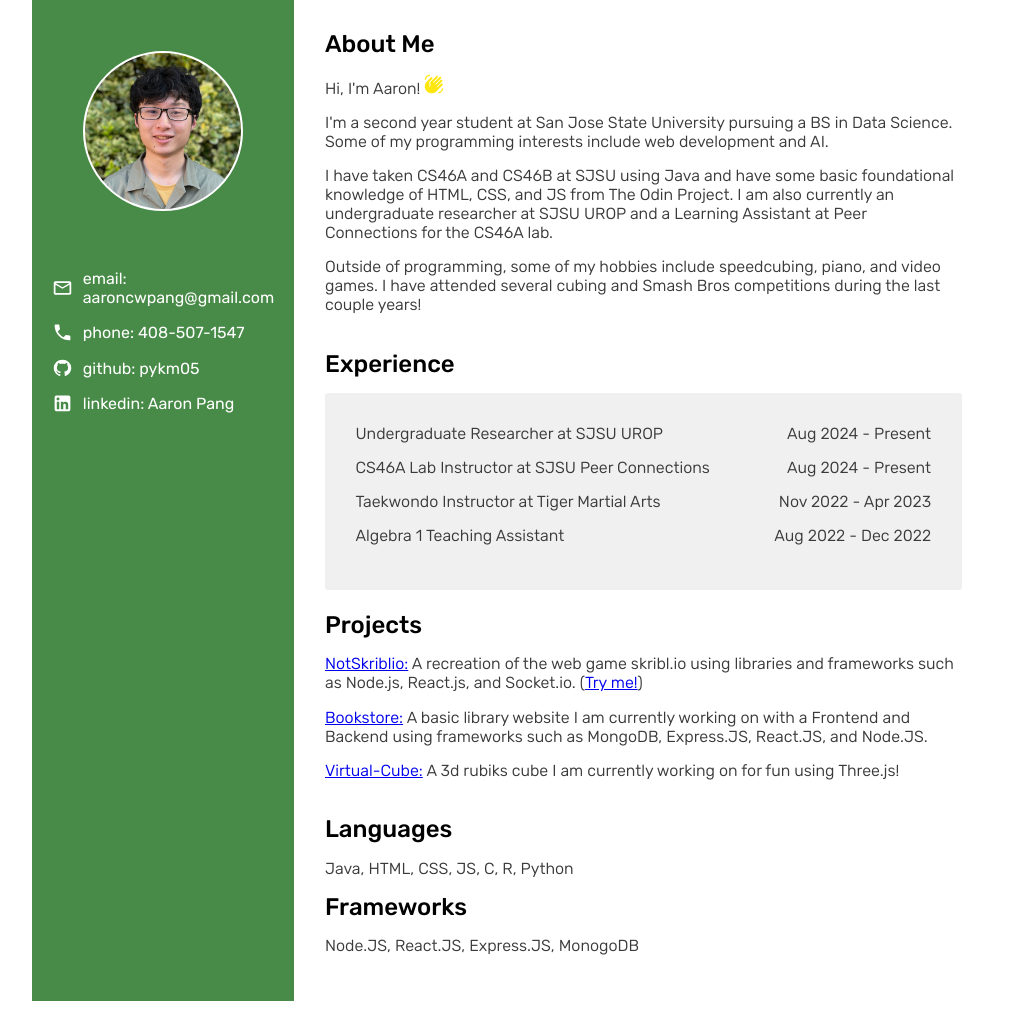
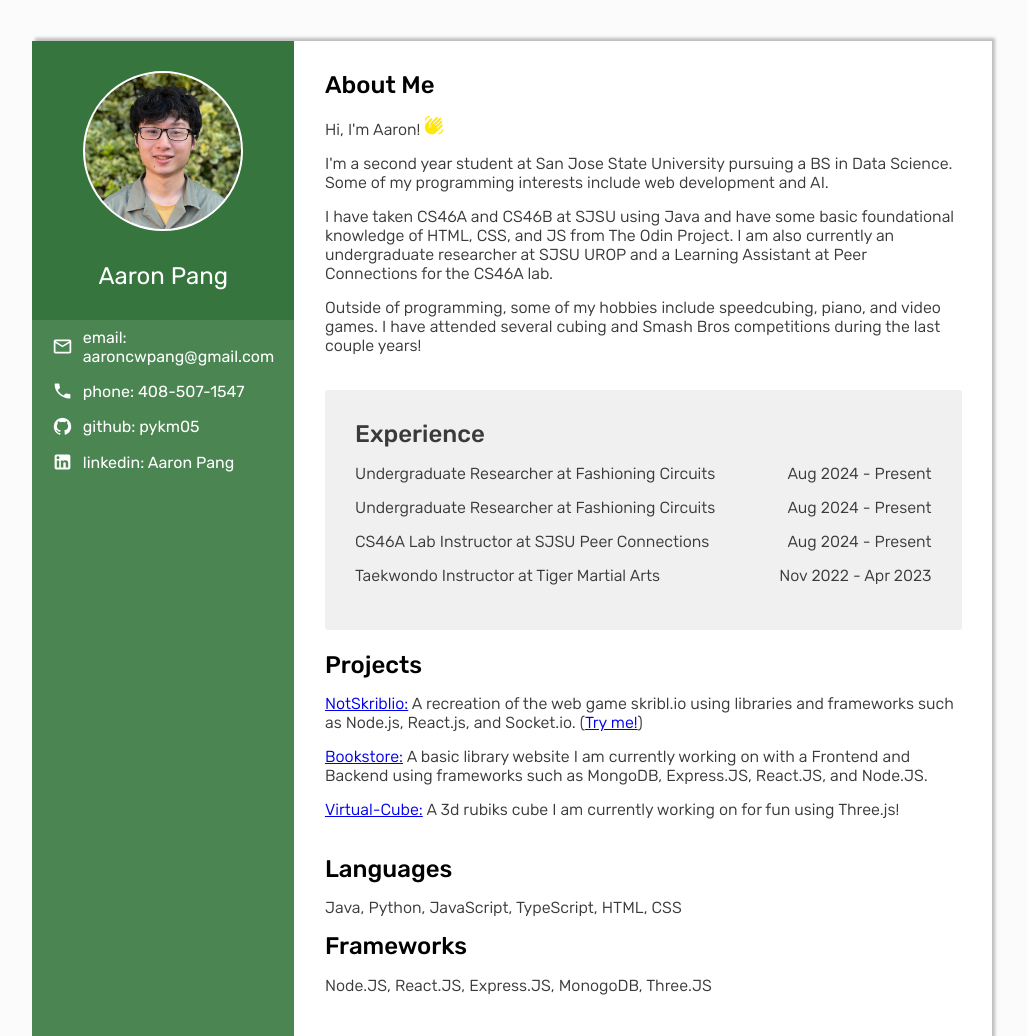
Before and after one commit to pykm05/portfolio, a plain HTML site: page index.html in a window 1280 px wide. Shown: the top 1036 px of the page, without its empty margins (128-1155 px from the left). Before the commit the page ends 1001 px from the top, so only its background shows below. Drawn offline with Linux system fonts and the light colour scheme.

Commit message:
highlight pfp in sidebar and new theme colors

```diff
--- a/index.html
+++ b/index.html
@@ -6,7 +6,7 @@
     <link rel="preconnect" href="https://fonts.googleapis.com">
     <link rel="preconnect" href="https://fonts.gstatic.com" crossorigin>
     <link href="https://fonts.googleapis.com/css2?family=Rubik:ital,wght@0,300..900;1,300..900&display=swap" rel="stylesheet">
-    <title>About Me</title>
+    <title>Aaron Pang</title>
     <link rel="stylesheet" href="theme.css">
     <link rel="stylesheet" href="style.css">
 
@@ -15,7 +15,11 @@
     <main class="main-content">
         <div class="sidebar">
             <!-- <img src="images/image_50461185.JPG" alt="portrait"> -->
+            <div class="header">
                 <div class="portrait"></div>
+                <h2>Aaron Pang</h2>
+            </div>
+            <div class="body">
                 <ul class="contacts">
                     <li>
                         <img src="images/icons/email-outline.svg" alt="mail icon">
@@ -34,6 +38,8 @@
                     </li>
                 </ul>
             </div>
+
+        </div>
         <div class="content">
             <div class="introduction">
                 <h2>About Me</h2>
@@ -51,26 +57,47 @@
                     I have attended several cubing and Smash Bros competitions during the last couple years!
                 </p>
             </div>
+
+            <div class="experience-container">
+                <h2>Experience</h2>
+
                 <div class="experience">
-                <h2>Experience</h2>
-                <ul>
+                    <div class="info">
+                        <p>Undergraduate Researcher at Fashioning Circuits</p>
+                        <p>Aug 2024 - Present</p>
+                    </div>
+                    <!-- <ul class="description">
                         <li>
-                        <p>Undergraduate Researcher at SJSU UROP</p>
-                        <p>Aug 2024 - Present</p>
+                            Developing the backend of a mobile application using RESTful API for Fashioning Circuits, an
+                            interdisciplinary research group combining humanities and wearable technologies
                         </li>
                         <li>
+                            Implementing Fitbit API to access fitness data and MongoDB to store and manage it
+                        </li>
+                    </ul> -->
+                </div>
+
+                <div class="experience">
+                    <div class="info">
+                        <p>Undergraduate Researcher at Fashioning Circuits</p>
+                        <p>Aug 2024 - Present</p>
+                    </div>
+                </div>
+
+                <div class="experience">
+                    <div class="info">
                         <p>CS46A Lab Instructor at SJSU Peer Connections</p>
                         <p>Aug 2024 - Present</p>
-                    </li>
-                    <li>
+                    </div>
+                </div>
+
+                <div class="experience">
+                    <div class="info">
                         <p>Taekwondo Instructor at Tiger Martial Arts</p>
                         <p>Nov 2022 - Apr 2023</p>
-                    </li>
-                    <li><p>Algebra 1 Teaching Assistant</p>
-                        <p>Aug 2022 - Dec 2022</p>
+                    </div>
+                </div>
 
-                    </li>
-                </ul>
             </div>
             <div class="projects">
                 <h2>Projects</h2>
@@ -88,9 +115,9 @@
             </div>
             <div class="languages">
                 <h2>Languages</h2>
-                <p>Java, HTML, CSS, JS, C, R, Python</p>
+                <p>Java, Python, JavaScript, TypeScript, HTML, CSS</p>
                 <h2>Frameworks</h2>
-                <p>Node.JS, React.JS, Express.JS, MonogoDB</p>
+                <p>Node.JS, React.JS, Express.JS, MonogoDB, Three.JS</p>
             </div>
         </div>
     </main>
--- a/style.css
+++ b/style.css
@@ -8,20 +8,26 @@ body {
     display: flex;
     justify-content: center;
     font-family: 'Rubik', sans-serif;
+    background-color: rgb(251, 251, 251);
 }
 
 .main-content {
     display: flex;
     width: 75%;
+    margin: 4ch 4ch 0ch 4ch;
+    background-color: white;
+    box-shadow: 3px -3px 3px rgb(190, 190, 190);
     max-width: 1200px;
     min-height: 300%;
+    word-wrap: break-word;
 }
 
-@media (max-width: 600px) {
+@media (max-width: 900px) {
     body {
         width: 100vw;
     }
     .main-content {
+        width: 100vw;
         width: 100%;
         flex-wrap: wrap;
     }
@@ -30,31 +36,58 @@ body {
     }
 
     .portrait {
-        border: solid 20px red;
         width: 1rem;
         height: 30%;
         background-size: 15px;
         background-position: 50% 30%;
     }
 
+    .sidebar .body {
+        margin-top: 2ch;
+    }
 }
 
 /* sidebar */
 
+.sidebar, .sidebar .header {
+    display: flex;
+    flex-direction: column;
+    align-items: center;
+}
+
 .sidebar {
     color: white;
     width: max(27ch, 30%);
-    display: flex;
-    flex-direction: column;
-    align-items: center;
     background-color: var(--green);
-    padding: 5ch 0ch 2ch 0ch;
-    gap: 5ch;
+}
+
+.sidebar .header {
+    background-color: rgb(54, 118, 62);
+    padding: 3ch;
+    width: 100%;
+    gap: 3ch;
+}
+
+.sidebar .body {
+    width: 100%;
+    padding: 0ch 0ch 3ch 0ch;
+}
+
+.sidebar h2 {
+    font-weight: 400;
 }
 
 .sidebar a {
     color: white;
     text-decoration-line: none;
+}
+
+.sidebar li {
+    align-items: center;
+    display: flex;
+    gap: 1ch;
+    color: white;
+    list-style-type: none;
 }
 
 .portrait {
@@ -105,7 +138,7 @@ body {
 .content p {
     font-weight: 350;
     margin-bottom: 1.5ch;
-    color: rgb(58, 58, 58);
+    color: var(--font_color);
 }
 
 /* introduction */
@@ -118,23 +151,29 @@ body {
 
 /* experience */
 
-.experience ul {
+.experience-container {
+    display: flex;
+    flex-direction: column;
     padding: 3ch;
+    font-weight: 350;
     border-radius: 3px;
     background-color: rgb(240, 240, 240);
+    color: var(--font_color);
+    justify-content: space-between;
 }
 
-.experience li {
+.experience {
+    display: flex;
+    flex-direction: column;
+}
+
+.experience .info {
     display: flex;
     justify-content: space-between;
 }
 
+.experience .description {
+    padding-left: 2ch;
+}
+
 /* general */
-
-li {
-    align-items: center;
-    display: flex;
-    gap: 1ch;
-    color: white;
-    list-style-type: none;
-}
--- a/theme.css
+++ b/theme.css
@@ -1,6 +1,7 @@
 :root {
-    --green: rgb(72, 139, 72);
+    --green: rgb(74, 133, 82);
     --green_hover: rgb(65, 120, 65);
+    --font_color: rgb(58, 58, 58);
 }
 
 h1 {
```
Lines whose indentation alone changed are shown as unchanged.
